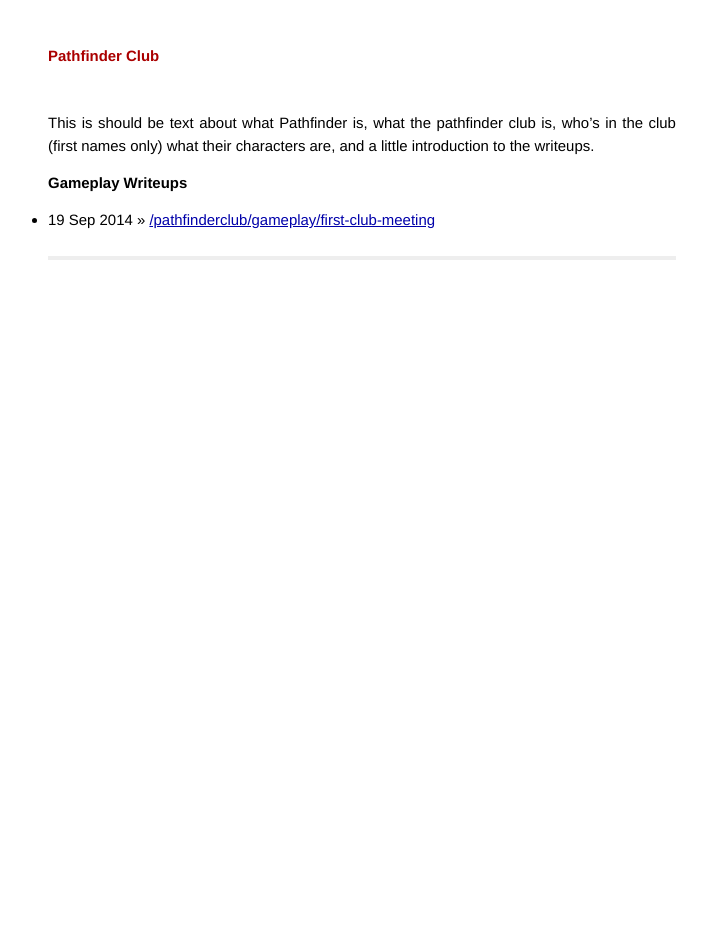
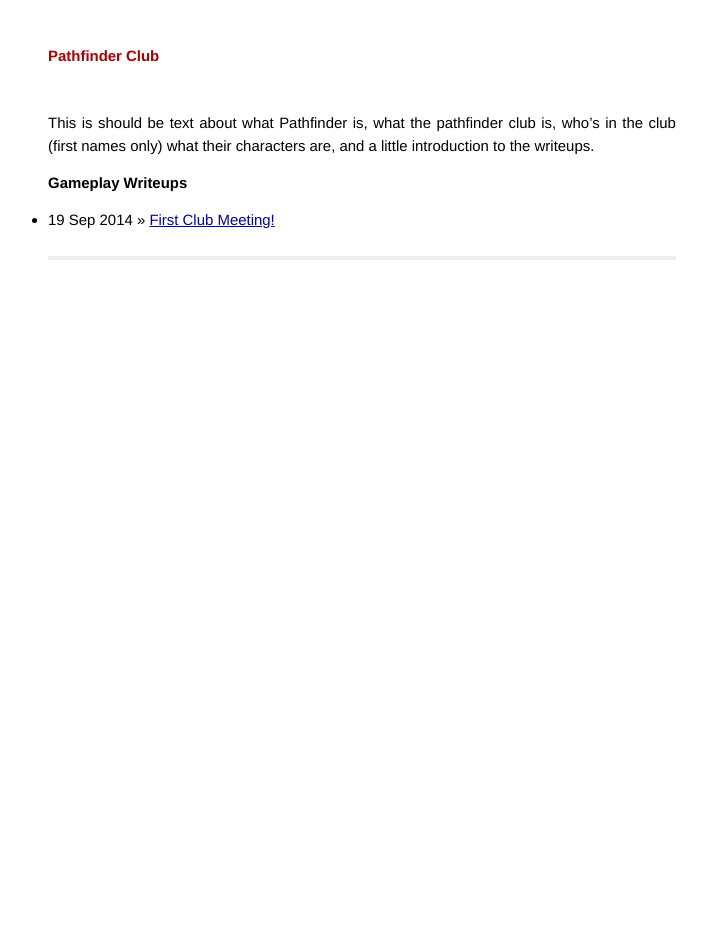
Before and after one commit to dansinker/pathfinderclub, a Jekyll site: the page built from index.markdown, in a window 1280 px wide. Shown: the whole page, without its empty margins (278-985 px from the left). Built offline with Jekyll 4.4.1, drawn with Linux system fonts in a browser that asks for light colours; Markdown is read by kramdown in place of the engine named in the settings.

Commit message:
updated the markdown again

```diff
--- a/index.markdown
+++ b/index.markdown
@@ -9,5 +9,5 @@
 =================
 
 {% for post in site.posts %}
-  * {{ post.date | date_to_string }} &raquo; [{{ site.baseurl }}{{ post.url }}]({{ post.title }})
+  * {{ post.date | date_to_string }} &raquo; [{{ post.title }}]({{ site.baseurl }}{{ post.url }})
     {% endfor %}
```
Also changed, not shown: 1 other file.
